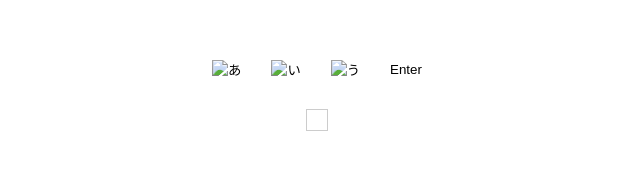
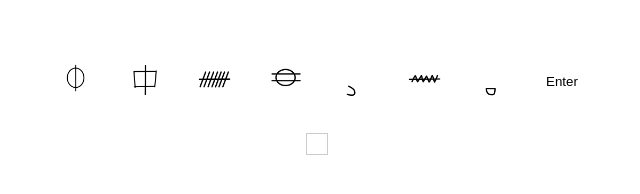
Before and after one commit to ehcfbi/PikkoKingdomLanguage, a plain HTML site: page index.html in a window 1280 px wide. Shown: the whole page, without its empty margins (323-963 px from the left). Drawn offline with Linux system fonts and the light colour scheme.

Commit message:
Update index.html

```diff
--- a/index.html
+++ b/index.html
@@ -8,9 +8,13 @@
 </head>
 <body>
     <div class="keyboard">
-        <button class="key"><img src="char_a.png" alt="あ" class="char_a"></button>
-        <button class="key"><img src="char_b.png" alt="い" class="char_b"></button>
-        <button class="key"><img src="char_c.png" alt="う" class="char_c"></button>
+        <button class="key"><img src="char_koigh.png" alt="koigh" class="char_koigh"></button>
+        <button class="key"><img src="char_yaigh.png" alt="yaigh" class="char_yaigh"></button>
+        <button class="key"><img src="char_pikko.png" alt="pikko"></button>
+        <button class="key"><img src="char_shie.png" alt="shie"></button>
+        <button class="key"><img src="char_di.png" alt="di" class="char_di"></button>
+        <button class="key"><img src="char_niekae.png" alt="niekae""></button>
+        <button class="key"><img src="char_pi.png" alt="pi"></button>
         <!-- 他の文字も同様に追加 -->
         <button id="newline" class="key">Enter</button>
     </div>
```
